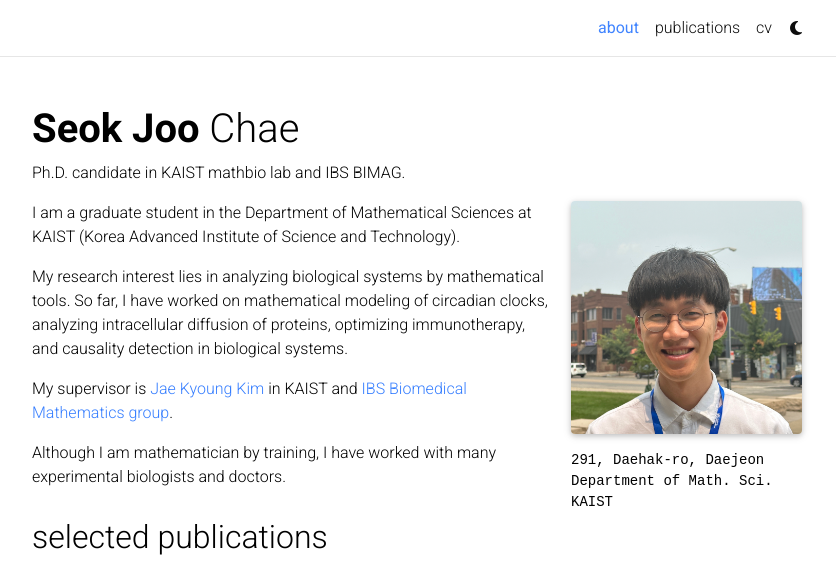
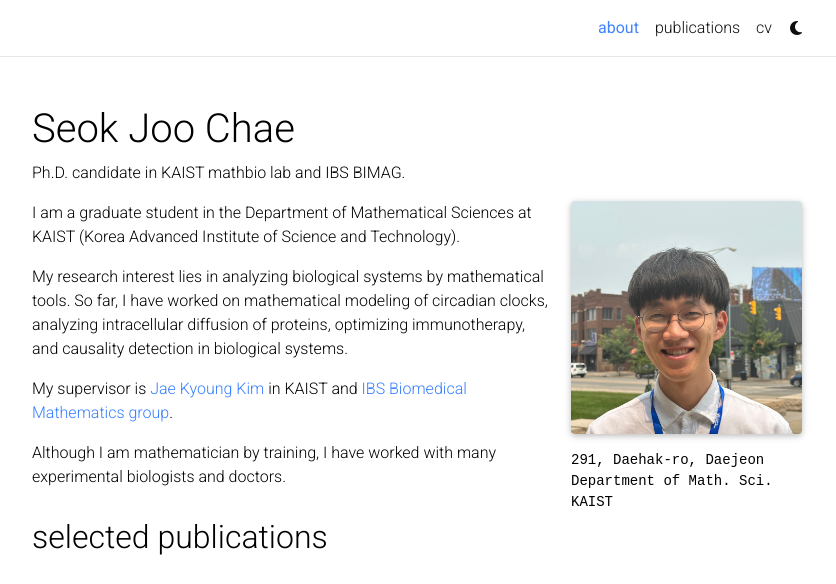
Before and after one commit to sjchae1207/sjchae1207.github.io, a Jekyll site: the page built from _pages/about.md, in a window 1280 px wide, cut to the strip 0-584 px from the top of the page. Shown: the whole strip, without its empty margins (223-1059 px from the left). Built offline with Jekyll 4.4.1, drawn with Linux system fonts in a browser that asks for light colours; full-size pictures stand in for the smaller copies a plugin makes; comment, search, counter and statistics services are not loaded; a style sheet for code colours, icons or effects is not loaded.

```diff
--- a/_layouts/about.html
+++ b/_layouts/about.html
@@ -6,7 +6,7 @@
       <div class="post">
         <header class="post-header">
           <h1 class="post-title">
-            {% if site.title == "blank" -%}<span class="font-weight-bold">{{ site.first_name }}</span> {{ site.middle_name }} {{ site.last_name }}{%- else -%}{{ site.title }}{%- endif %}
+            {% if site.title == "blank" -%}{{ site.first_name }} {{ site.middle_name }} {{ site.last_name }}{%- else -%}{{ site.title }}{%- endif %}
           </h1>
           <p class="desc">{{ page.subtitle }}</p>
         </header>
```
Also changed, not shown: _pages/publications.md (+1 -0 lines).
